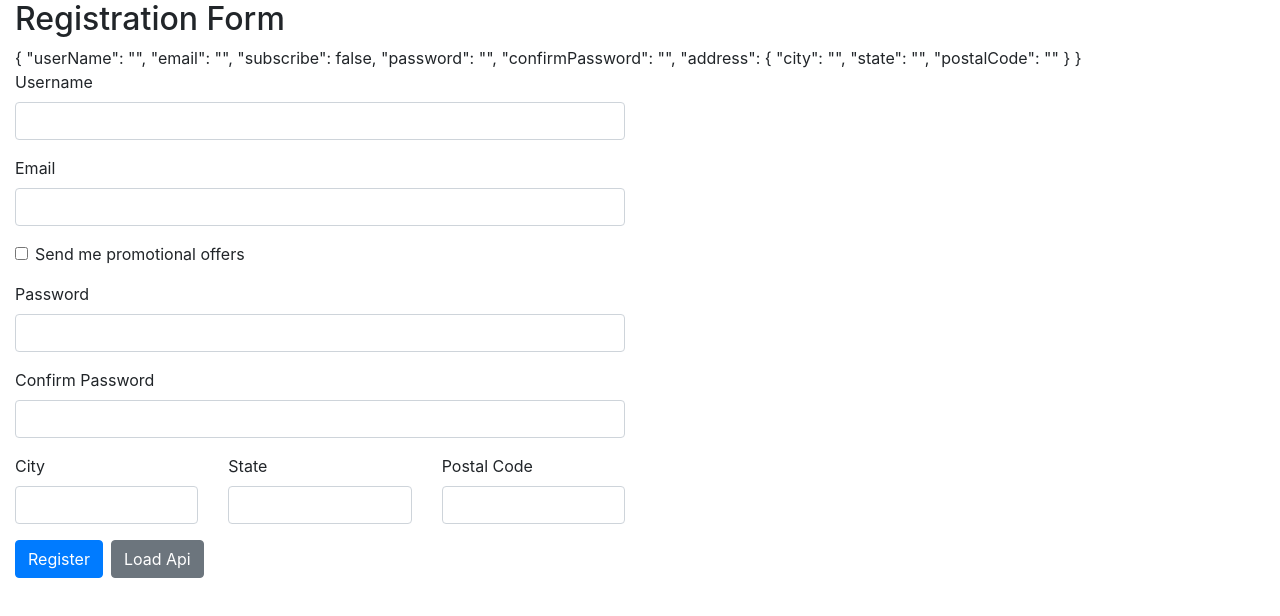
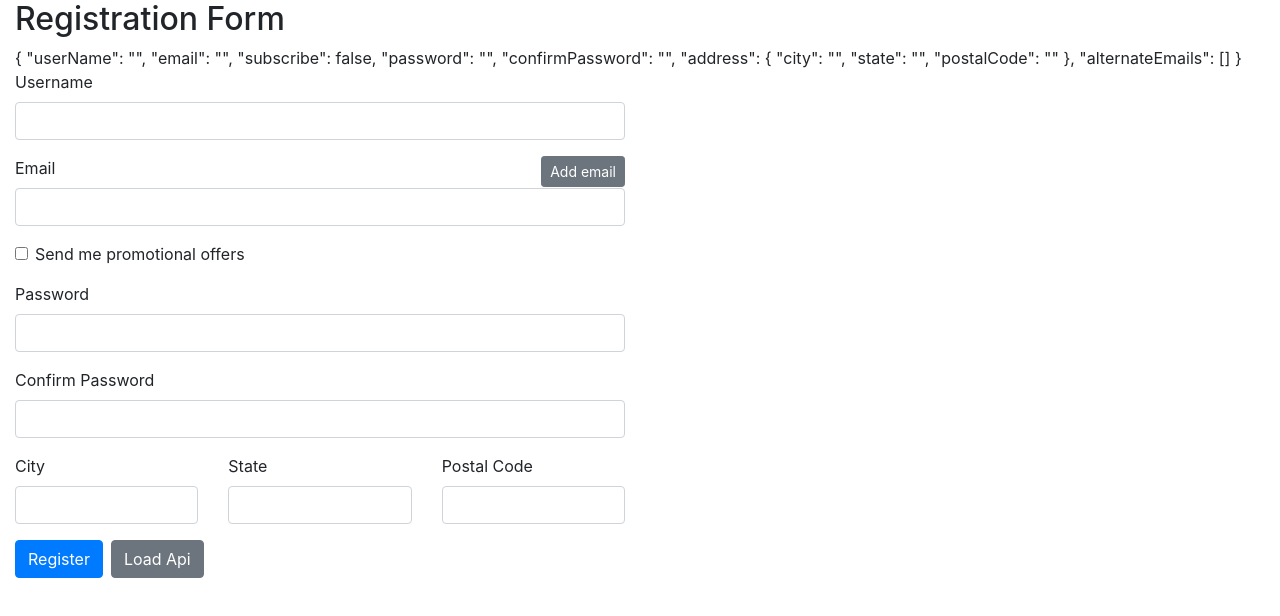
Before and after one commit to abmrifat1/Angular_project_Dir, an Angular app in the folder reactive-forms/: page / in a window 1280 px wide. Shown: the top 616 px of the page. Built offline with nearby package versions, Linux system fonts and the light colour scheme.

Commit message:
email send permission

```diff
--- a/reactive-forms/src/app/app.component.html
+++ b/reactive-forms/src/app/app.component.html
@@ -27,6 +27,7 @@
         </div>
         <div class="form-group">
           <label for="">Email</label>
+          <button type="button" class="btn btn-secondary btn-sm float-right">Add email</button>
           <input
           [class.is-invalid]="email.invalid && email.touched"
             type="email"
--- a/reactive-forms/src/app/app.component.ts
+++ b/reactive-forms/src/app/app.component.ts
@@ -1,5 +1,5 @@
 import { Component,OnInit } from "@angular/core";
-import { FormBuilder, Validators, FormGroup } from "@angular/forms";
+import { FormBuilder, Validators, FormGroup, FormArray } from "@angular/forms";
 import { forbiddenNameValidator } from './shared/user-name.validator';
 import { passwordValidation } from './shared/password.validator';
 
@@ -20,6 +20,13 @@ export class AppComponent implements OnInit{
     return this.registrationForm.get('email');
   }
 
+  get alternateEmails(){
+    return this.registrationForm.get('alternateEmails') as FormArray;
+  }
+
+  addAlternateEmail(){
+    this.alternateEmails.push(this.fb.control(''))
+  }
   // registrationForm = new FormGroup({
   //   userName: new FormControl("abm"),
   //   password: new FormControl(""),
@@ -42,7 +49,8 @@ export class AppComponent implements OnInit{
       city: [""],
       state: [""],
       postalCode: [""]
-    })
+    }),
+    alternateEmails:this.fb.array([])
   },{validator:passwordValidation});
 
   this.registrationForm.get('subscribe').valueChanges.subscribe(checkedValue =>{
```
